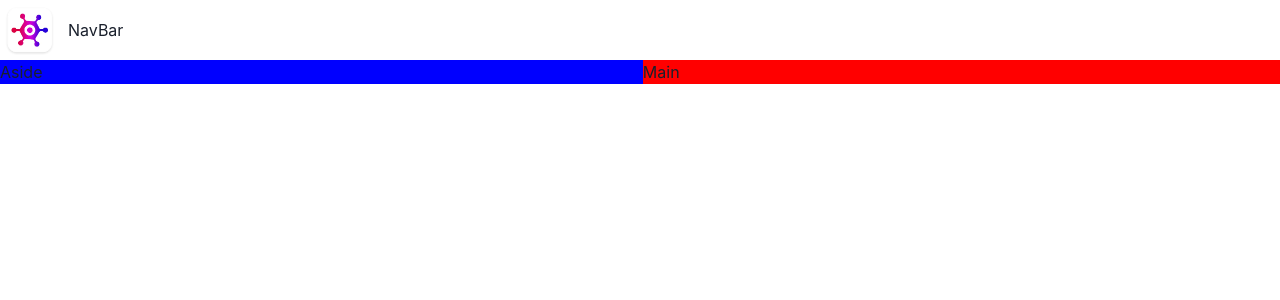
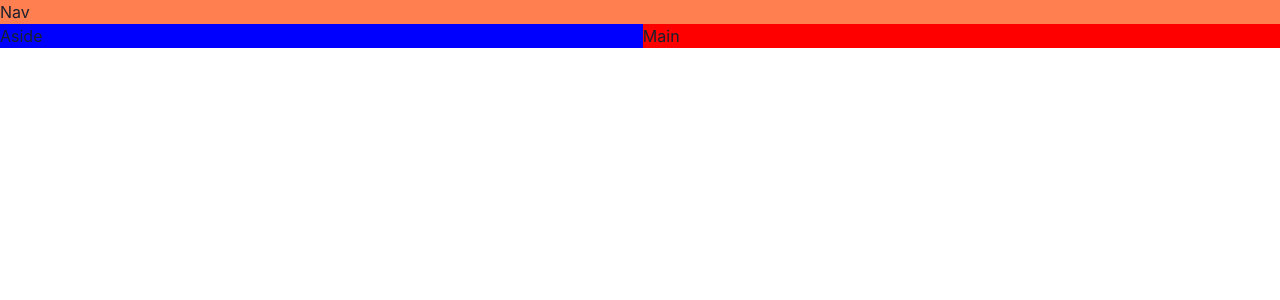
Before and after one commit to jezozobrado/react-gamehub, a React (Vite) app in the folder react-game-hub/: page / in a window 1280 px wide. Shown: the top 300 px of the page. Built offline with nearby package versions, Linux system fonts and the light colour scheme.

Commit message:
Revert "Build  a navbar."
This reverts commit b71c35fe3f259e1e62d4cc7d251ea0b3675e8688.

```diff
--- a/react-game-hub/src/App.tsx
+++ b/react-game-hub/src/App.tsx
@@ -1,5 +1,4 @@
 import { Grid, GridItem, Show } from "@chakra-ui/react";
-import NavBar from "./components/NavBar";
 
 const App = () => {
   return (
@@ -9,8 +8,8 @@ const App = () => {
         lg: `"nav nav" "aside main"`,
       }}
     >
-      <GridItem area="nav">
-        <NavBar />
+      <GridItem area="nav" bg="coral">
+        Nav
       </GridItem>
       <Show above="lg">
         <GridItem area="aside" bg="blue">
--- a/react-game-hub/src/components/NavBar.tsx
+++ /dev/null
@@ -1,13 +0,0 @@
-import { HStack, Image, Text } from "@chakra-ui/react";
-import logo from "../assets/logo.webp";
-
-const NavBar = () => {
-  return (
-    <HStack>
-      <Image src={logo} boxSize="60px" />
-      <Text>NavBar</Text>
-    </HStack>
-  );
-};
-
-export default NavBar;
```
Also changed, not shown: react-game-hub/src/assets/logo.webp (deleted).
